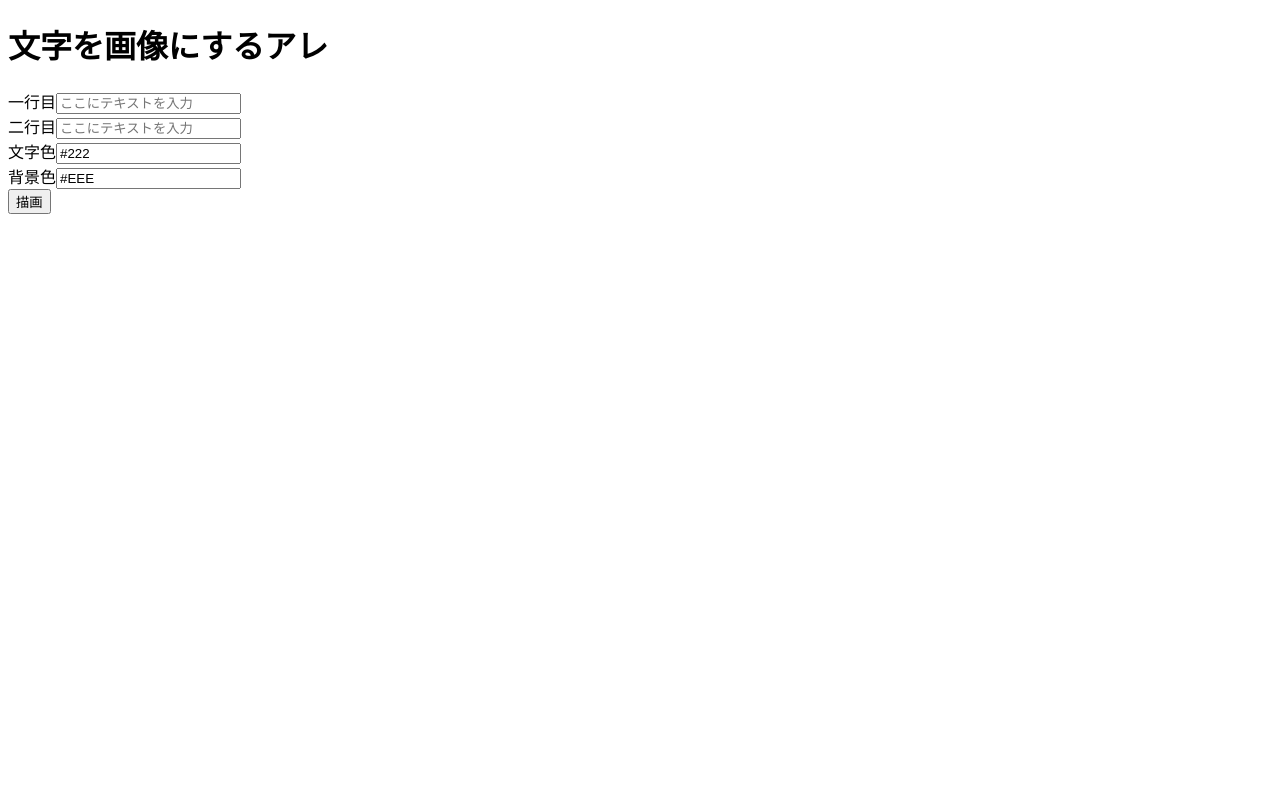
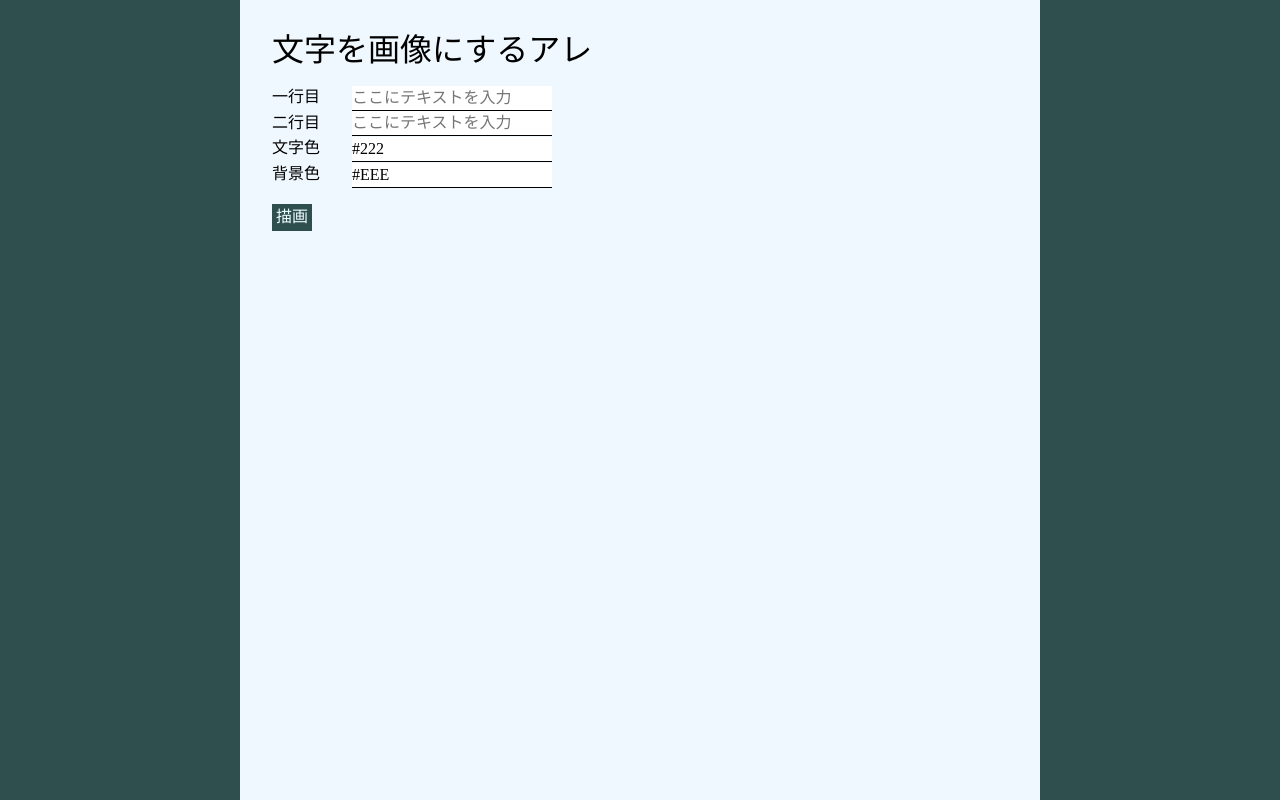
Before and after one commit to aimof/mojipic, a plain HTML site: page index.html in a window 1280 px wide. Drawn offline with nearby package versions, Linux system fonts and the light colour scheme; some packages are replaced by stand-ins of ours.

Commit message:
基本的な見た目を整えた。もっとよくできると嬉しい。

```diff
--- /dev/null
+++ b/index.css
@@ -0,0 +1,50 @@
+html {
+  font-size: 10;
+}
+
+body {
+  background-color: darkslategrey;
+}
+
+h1 {
+  font-size: 2em;
+}
+
+#container {
+  margin: 0 auto;
+  padding: 2em;
+  width: 100%;
+  height: 100vh;
+  background-color: aliceblue;
+}
+
+@media screen and (min-width: 800px) {
+  #container {
+    width: 800px;
+  }
+}
+
+#form {
+  margin-top: 1em;
+  margin-bottom: 1em;
+}
+
+#form label {
+  margin-right: 2em;
+}
+
+.formcontent {
+  line-height: 1.5em;
+}
+
+.formcontent input {
+  border-bottom: solid 0.5px;
+  background-color: white;
+}
+
+#form button {
+  background-color: darkslategrey;
+  color: azure;
+  padding: 4px;
+  margin: 1em 0;
+}
--- a/index.html
+++ b/index.html
@@ -2,19 +2,23 @@
 <html>
   <head>
     <meta charset="utf-8">
+    <link rel="stylesheet" href="https://unpkg.com/destyle.css">
+    <link rel="stylesheet" href="./index.css">
     <script src="https://code.jquery.com/jquery-3.5.1.min.js" integrity="sha256-9/aliU8dGd2tb6OSsuzixeV4y/faTqgFtohetphbbj0=" crossorigin="anonymous"></script>
     <script src="./index.js"></script>
   </head>
   <body>
-    <h1>文字を画像にするアレ</h2>
-    <form id="form">
-      <label>一行目</label><input type="textarea" id="text1" placeholder="ここにテキストを入力"></textarea><br/>
-      <label>二行目</label><input type="textarea" id="text2" placeholder="ここにテキストを入力"></textarea><br/>
-      <label>文字色</label><input type="text" id="fontcolor" value="#222"><br/>
-      <label>背景色</label><input type="text" id="backgroundcolor" value="#EEE"><br/>
-      <button type="submit">描画</button>
-    </form>
-    <canvas id="canvas" width="506px" height="253px" style="display: none;"></canvas>
-    <img id="output">
+    <div id="container">
+      <h1>文字を画像にするアレ</h1>
+      <form id="form">
+        <div class="formcontent"><label>一行目</label><input type="textarea" id="text1" placeholder="ここにテキストを入力"></textarea></div>
+        <div class="formcontent"><label>二行目</label><input type="textarea" id="text2" placeholder="ここにテキストを入力"></textarea></div>
+        <div class="formcontent"><label>文字色</label><input type="text" id="fontcolor" value="#222"></div>
+        <div class="formcontent"><label>背景色</label><input type="text" id="backgroundcolor" value="#EEE"></div>
+        <button type="submit">描画</button>
+      </form>
+      <canvas id="canvas" width="506px" height="253px" style="display: none;"></canvas>
+      <img id="output">
+    </div>
   </body>
 </html>
```
